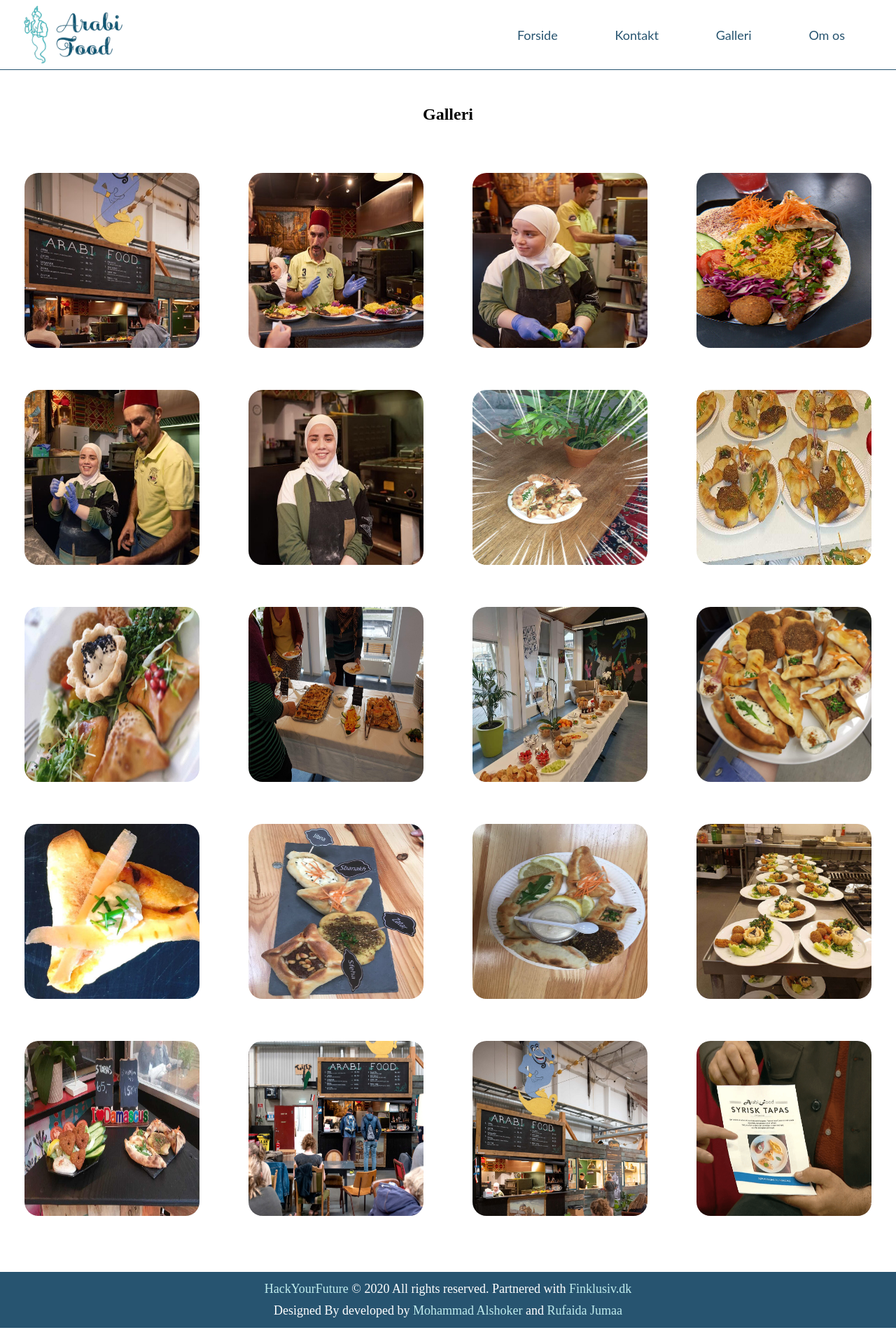
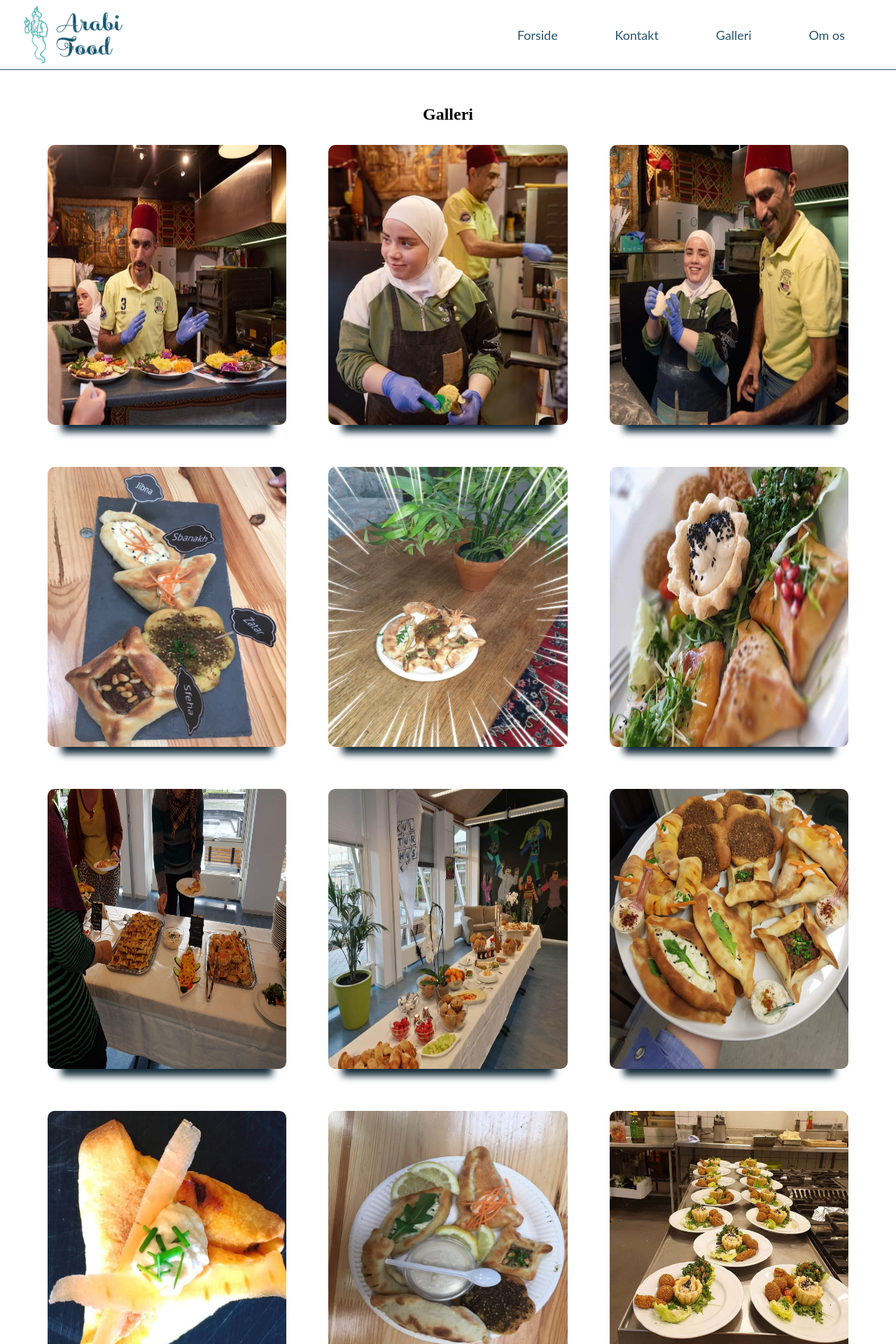
Before and after one commit to rufaidaju/ArabiFoodTapas, a React (Create React App) app: page /gallery in a window 1280 px wide. Shown: the top 1920 px of the page at 70% size. Before the commit the page ends 1897 px from the top, so only its background shows below. Built offline with nearby package versions, Linux system fonts and the light colour scheme.

Commit message:
Edit the gallery style and images

```diff
--- a/src/App.css
+++ b/src/App.css
@@ -34,7 +34,6 @@
   font: 18px "lato", sans-serif;
   text-decoration: none;
   color: #275470;
-  /* font-weight: bold; */
 }
 
 .navbarItem:hover {
@@ -106,14 +105,9 @@
 @keyframes text-animate {
   0% {
     opacity: 0;
-    /* filter: blur(5px) */
   }
-  /* 50%{
-      opacity: 1;
-    } */
   100% {
     opacity: 1;
-    /* filter: blur(0px) */
   }
 }
 .resturant-name p span:nth-child(1) {
@@ -301,15 +295,15 @@ a {
   display: flex;
   flex-direction: row;
   flex-wrap: wrap;
-  justify-content: space-around;
-  align-items: center;
+  justify-content: center;
 }
 
 .gallery-group img {
   margin: 30px;
-  width: 250px;
-  height: 250px;
-  border-radius: 20px;
+  width: calc( 80% / 3);
+  height: 50vh;
+  border-radius: 10px;
+  box-shadow: 0 30px 10px -20px #142c3a;
 }
 
 /* - Menu */
@@ -437,6 +431,10 @@ a {
     padding-bottom: 20px;
     padding-top: 20px;
   }
+  /* Gallery */
+  .gallery-group img{
+    width:60%;
+  }
 }
 
 @media screen and (max-width: 768px) {
@@ -500,6 +498,11 @@ a {
     font-size: 20px;
   }
 
+  /* Gallery */
+  .gallery-group img{
+    width: 70%;
+  }
+
   .footer {
     height: 100px;
     display: flex;
--- a/src/components/pages/Gallery.js
+++ b/src/components/pages/Gallery.js
@@ -1,17 +1,9 @@
 import React from "react";
 
-import reem1 from "../../assets/images/Reem1.jpeg";
 import reem2 from "../../assets/images/Reem2.jpeg";
 import reem3 from "../../assets/images/Reem3.jpeg";
-// import reem4 from "../../assets/images/Reem4.jpeg";
-import reem5 from "../../assets/images/Reem5.jpeg";
 import reem6 from "../../assets/images/Reem6.jpeg";
-import reem7 from "../../assets/images/Reem7.jpg";
-import reemRestaurant1 from "../../assets/images/ReemRestaurant1.jpg";
-import reemRestaurant2 from "../../assets/images/ReemRestaurant2.jpg";
-import reemRestaurant3 from "../../assets/images/ReemRestaurant3.jpg";
 import food1 from "../../assets/images/food1.jpg";
-import food2 from "../../assets/images/food2.jpg";
 import food3 from "../../assets/images/food3.jpg";
 import food4 from "../../assets/images/food4.jpg";
 import food5 from "../../assets/images/food5.jpg";
@@ -21,39 +13,35 @@ import food8 from "../../assets/images/food8.jpg";
 import food9 from "../../assets/images/food9.jpg";
 import kitchen from "../../assets/images/kitchen.jpg";
 import lovedamas from "../../assets/images/lovedamas.jpg";
-import tapas from "../../assets/images/tapas.png";
+import reemRestaurant3 from "../../assets/images/ReemRestaurant3.jpg";
+import food10 from "../../assets/images/image6.jpg";
+import food11 from "../../assets/images/food2.jpg";
+import food12 from "../../assets/images/menuList.jpg";
 
 function Gallery() {
   return (
     <section className="gallery">
       <h2>Galleri</h2>
-      <p>
-
-      </p>{" "}
       <div className="gallery-container">
         <div className="gallery-group ">
-          <img src={`${reem1}`} alt="" />
           <img src={`${reem2}`} alt="" />
           <img src={`${reem3}`} alt="" />
-          <img src={`${reem5}`} alt="" />
           <img src={`${reem6}`} alt="" />
-          <img src={`${reem7}`} alt="" />
+          <img src={`${food8}`} alt="" />
           <img src={`${food1}`} alt="" />
-          <img src={`${food2}`} alt="" />
           <img src={`${food3}`} alt="" />
           <img src={`${food4}`} alt="" />
           <img src={`${food5}`} alt="" />
           <img src={`${food6}`} alt="" />
           <img src={`${food7}`} alt="" />
-          <img src={`${food8}`} alt="" />
           <img src={`${food9}`} alt="" />
           <img src={`${kitchen}`} alt="" />
+          <img src={`${lovedamas}`} alt="" />
+          <img src={`${reemRestaurant3}`} alt="" />
+          <img src={`${food10}`} alt="" />
+          <img src={`${food11}`} alt="" />
+          <img src={`${food12}`} alt="" />
 
-          <img src={`${lovedamas}`} alt="" />
-          <img src={`${reemRestaurant2}`} alt="" />
-          <img src={`${reemRestaurant3}`} alt="" />
-
-          <img src={`${tapas}`} alt="" />
         </div>
       </div>
     </section>
```
Also changed, not shown: src/assets/images/image6.jpg (added).
